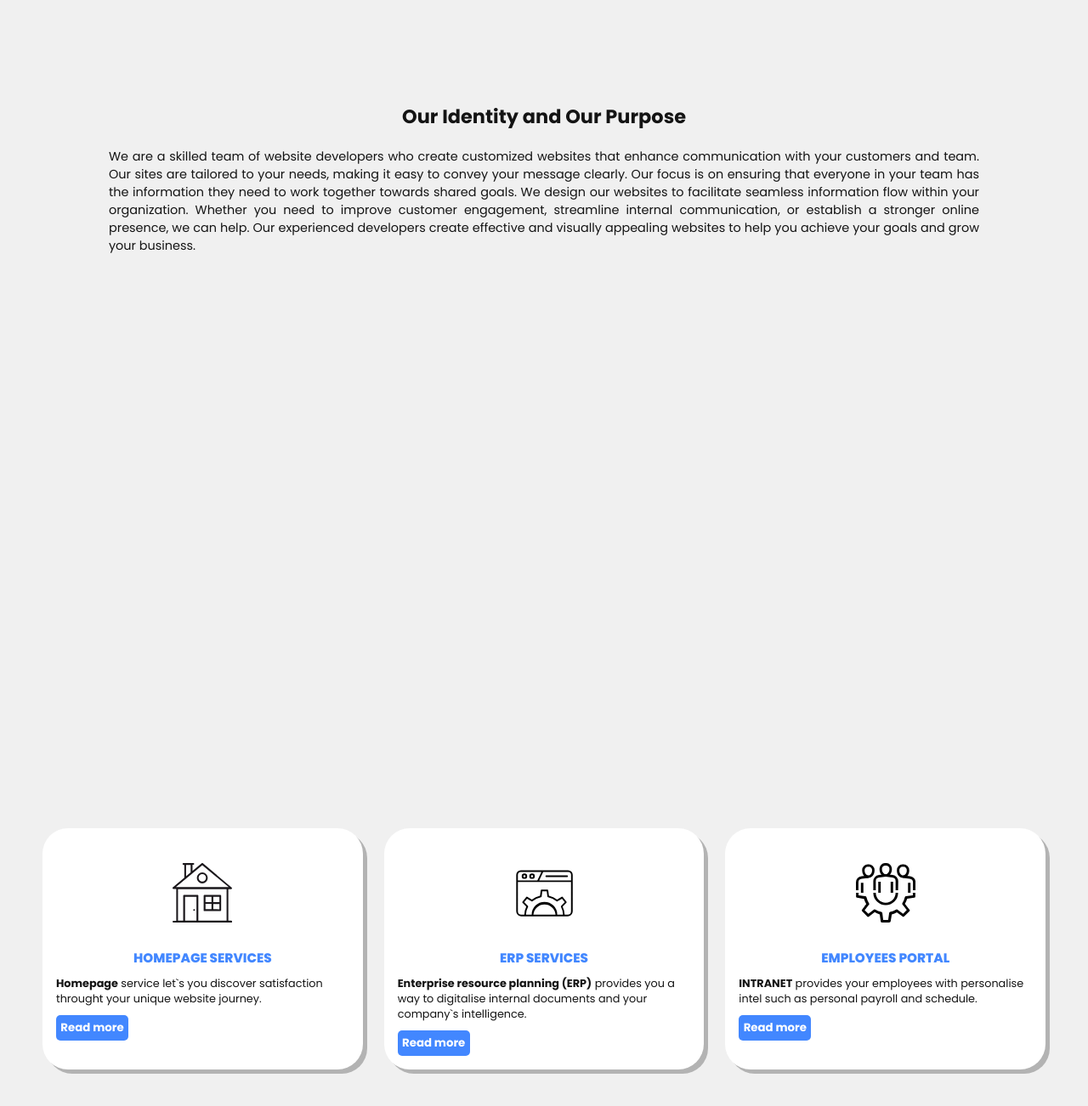
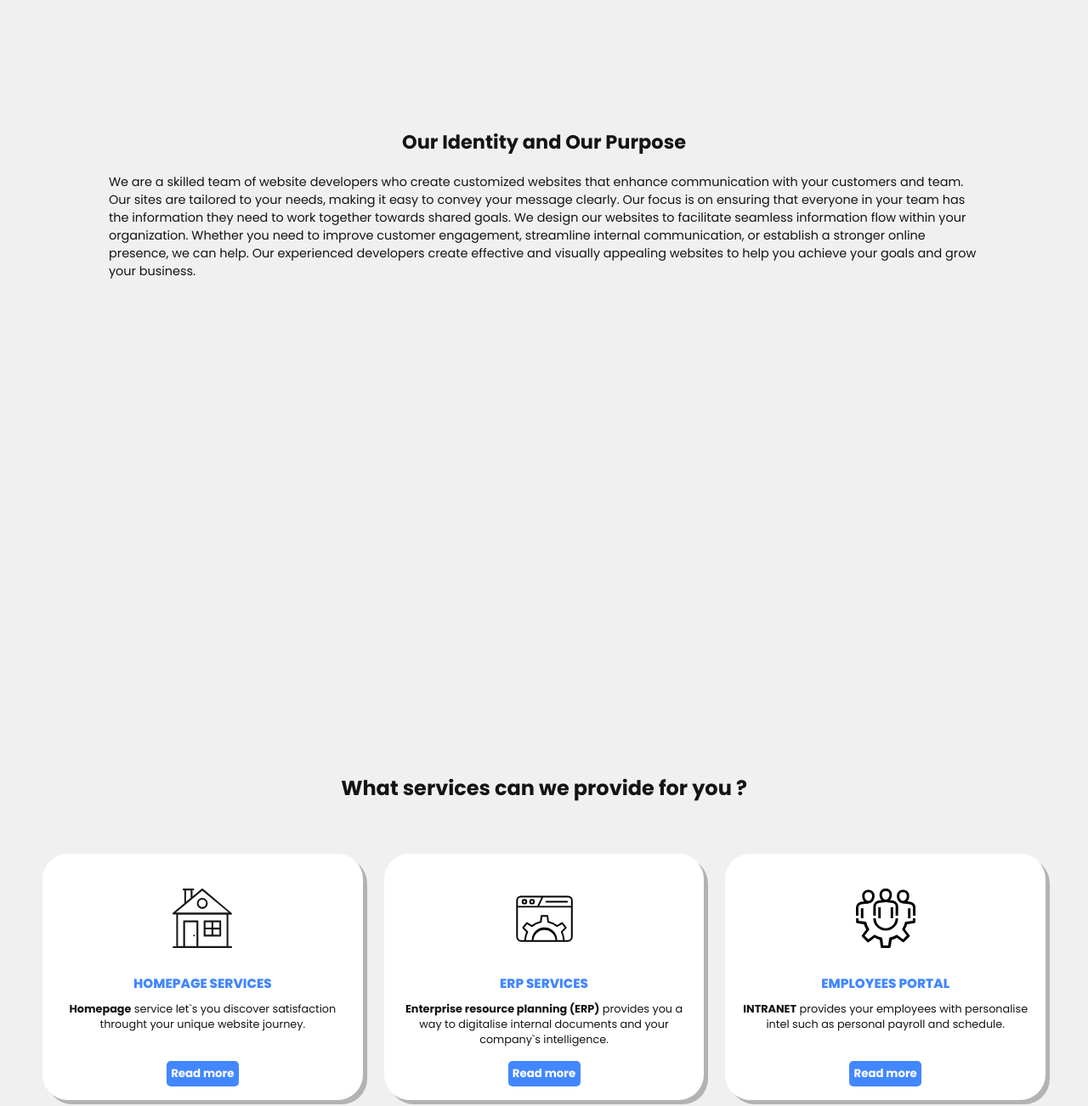
Before and after one commit to Juan-Valenz/tich-html, a website: page src/en-FI/index.html in a window 1280 px wide. Shown: the part 680-1982 px from the top of the page at 85% size. Drawn offline with Linux system fonts and the light colour scheme.

Commit message:
Update home.css

```diff
--- a/src/styles/css/home.css
+++ b/src/styles/css/home.css
@@ -12,6 +12,7 @@ footer.footer {
 #about {
   width: 80%;
   margin-inline: auto;
+  margin-top: 30px;
 }
 #about h2 {
   text-align: center;
@@ -25,7 +26,7 @@ footer.footer {
   }
 }
 #about p {
-  text-align: justify;
+  text-align: left;
   font-size: 0.8rem;
   font-size: 0.83rem;
 }
@@ -56,7 +57,14 @@ footer.footer {
   margin-bottom: 40px;
 }
 #services h2 {
-  visibility: hidden;
+  display: flex;
+  justify-content: center;
+  text-align: center;
+}
+#services p {
+  display: flex;
+  justify-content: center;
+  text-align: center;
 }
 #services .cards {
   display: flex;
@@ -95,8 +103,10 @@ footer.footer {
   color: hsl(var(--txt-accent));
 }
 #services .card .content p {
+  min-height: 60px;
   font-size: 0.8rem;
   display: -webkit-box;
+  text-align: center;
   -webkit-line-clamp: 3;
   -webkit-box-orient: vertical;
   overflow: hidden;
@@ -104,7 +114,12 @@ footer.footer {
 #services .card .content p span {
   font-weight: bold;
 }
-#services .card .content button {
+#services .card .content a {
+  display: flex;
+  justify-content: center;
+  align-items: center;
+}
+#services .card .content a button {
   width: 85px;
   height: 30px;
   font-weight: bold;
@@ -215,26 +230,26 @@ footer.footer {
   animation: gradient 20s ease infinite;
   border-radius: 50px;
 }
-#contact input[type=text],
+#contact label > * {
+  color: hsl(var(--whitish));
+}
+#contact label > p {
+  font-weight: bold;
+  cursor: pointer;
+}
+#contact input,
 #contact select,
 #contact textarea {
   width: 100%;
   padding: 12px;
   margin-top: 6px;
   margin-bottom: 16px;
-  font-size: 0.6rem;
+  font-size: clamp(0.7rem, 0.4rem + 0.85vw, 1.3rem);
   font-size: 0.8rem;
   border: 1px solid hsl(var(--main-bg));
   resize: vertical;
   background-color: hsl(var(--secondary-bg)/0.062);
   border-radius: 8px;
-}
-@media (width > 600px) {
-  #contact input[type=text],
-  #contact select,
-  #contact textarea {
-    font-size: clamp(0.7rem, 0.4rem + 0.85vw, 1.3rem);
-  }
 }
 #contact textarea {
   min-height: 140px;
```
